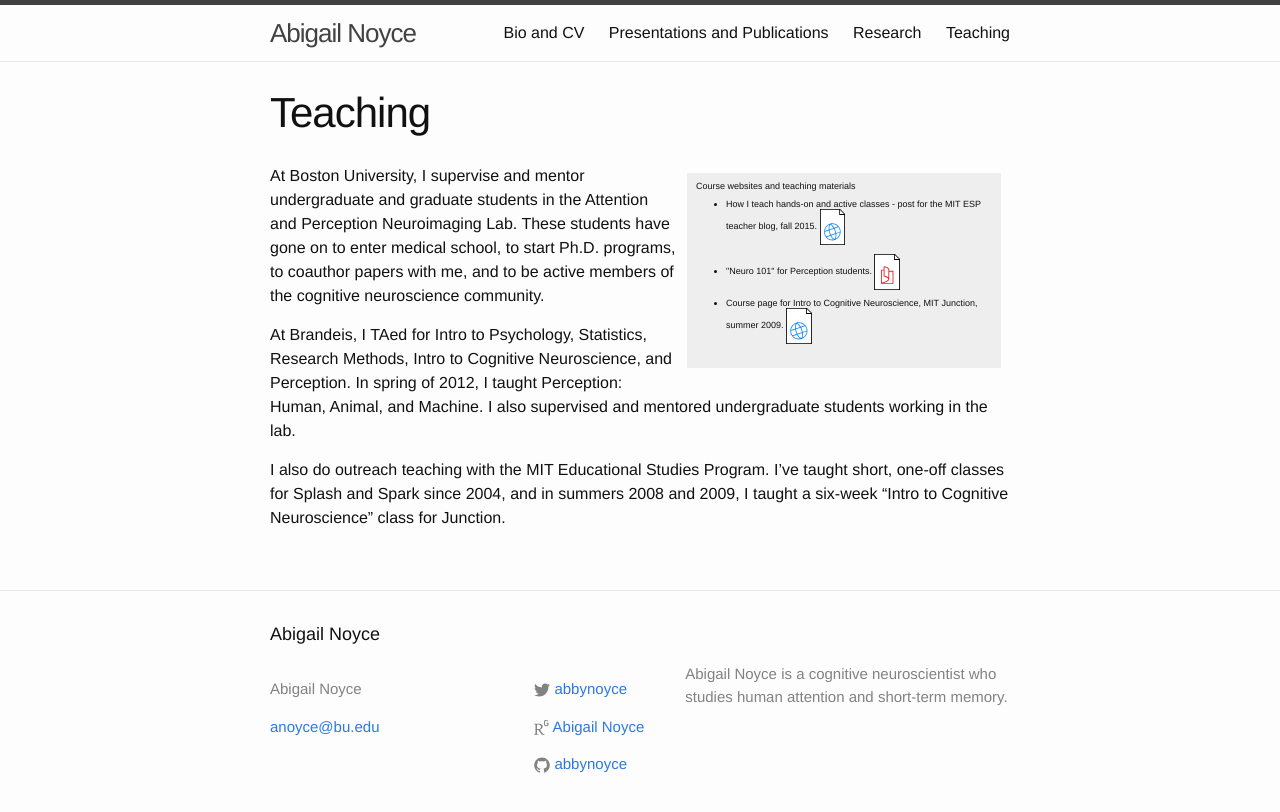
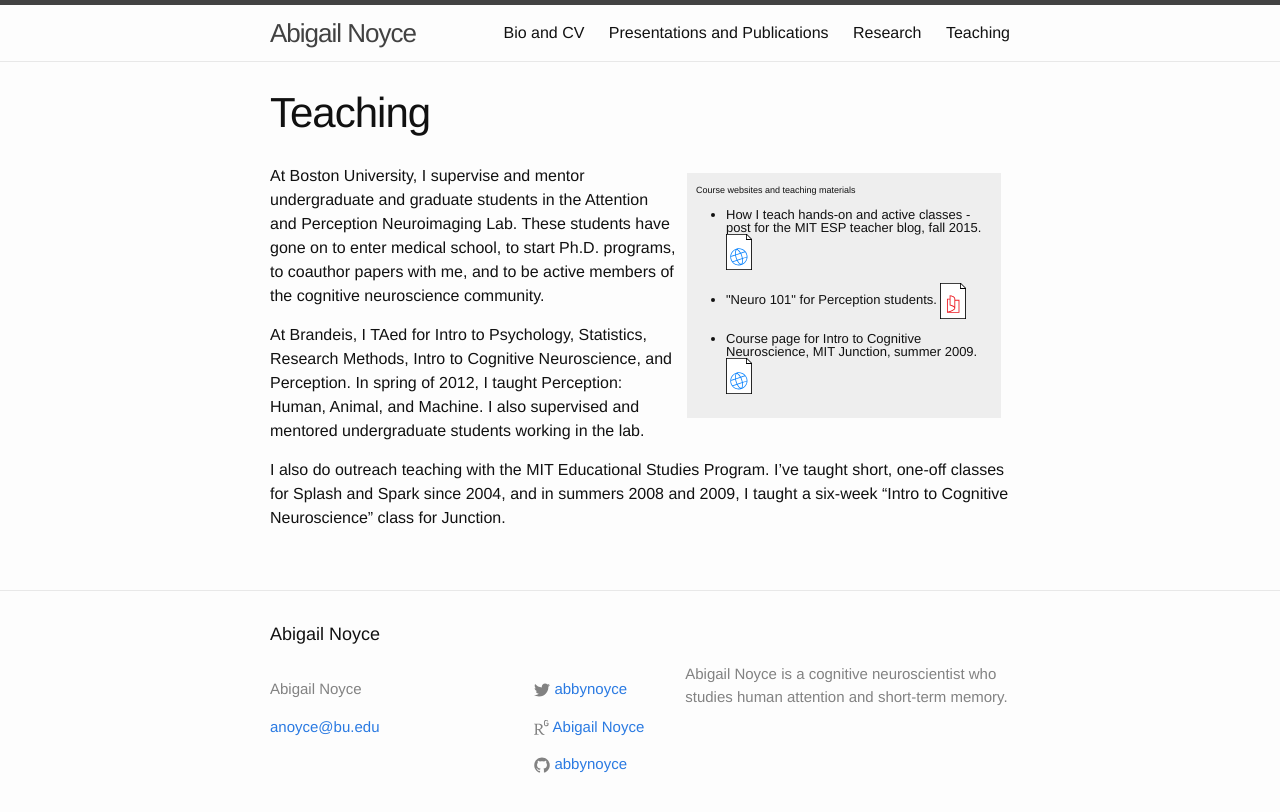
Before and after one commit to abbynoyce/abbynoyce.github.io, a Jekyll site: the page built from teaching.md, in a window 1280 px wide. Shown: the top 812 px of the page. Built offline with Jekyll 4.4.1, drawn with Linux system fonts in a browser that asks for light colours.

Commit message:
Attempting to fix callout text size

```diff
--- a/teaching.md
+++ b/teaching.md
@@ -6,7 +6,7 @@ permalink: /teaching/
 
 <div class="callout">
 Course websites and teaching materials
-  <span style="font-family: Helvetica,Arial,sans-serif">
+  <span style="font-family: Helvetica,Arial,sans-serif; font-size: small;">
    <ul>
    <li>How I teach hands-on and active classes - post for the MIT ESP teacher blog, fall 2015. <a href="http://mitesp.tumblr.com/post/132883469383/how-i-teach-hands-on-and-active-classes"><img src="{{ "/img/web.svg" | prepend: site.baseurl | prepend: site.url}}" /></a></li>
    <li>"Neuro 101" for Perception students. <a href="/pdf/neuro101.pdf"><img src="{{ "/img/pdf.svg" | prepend: site.baseurl | prepend: site.url}}" /></a></li>
```
